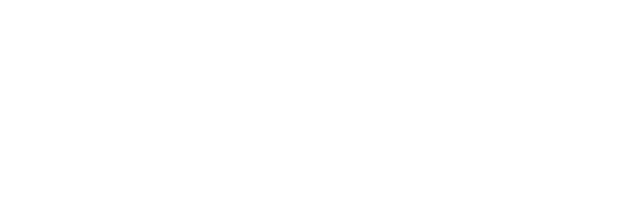
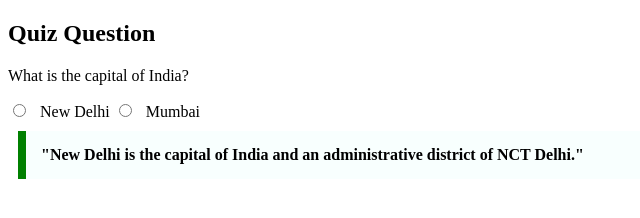
Before and after one commit to acciojob/trivia-AnjaliBharwani, a website: page main.html in a window 1280 px wide. Shown: the whole page, without its empty margins (0-640 px from the left). Drawn offline with Linux system fonts and the light colour scheme.

Commit message:
created a submission

```diff
--- a/main.html
+++ b/main.html
@@ -8,6 +8,19 @@
 
 <body>
 	<!-- the entire body must be written by student -->
+	 <h2>Quiz Question</h2>
+    <p>What is the capital of India?</p>
+    <form>
+        <label>
+            <input type="radio" name="capital" value="New Delhi"> New Delhi
+        </label>
+        <label>
+            <input type="radio" name="capital" value="Mumbai"> Mumbai
+        </label>
+    </form>
+    <blockquote>
+        "New Delhi is the capital of India and an administrative district of NCT Delhi."
+    </blockquote>
     <script type="text/javascript" src="./script.js">
 </script>
 
--- a/styles.css
+++ b/styles.css
@@ -1,2 +1,15 @@
 
 /* Your CSS Code here. */
+ blockquote {
+            max-width: 600px;
+            margin: 10px;
+            padding: 15px;
+            border-left: 8px solid green;
+            background-color: #f8fffe;
+            font-weight: bold;
+        }
+
+        /* Style the radio buttons */
+        input[type="radio"] {
+            margin-right: 10px;
+        }
```
